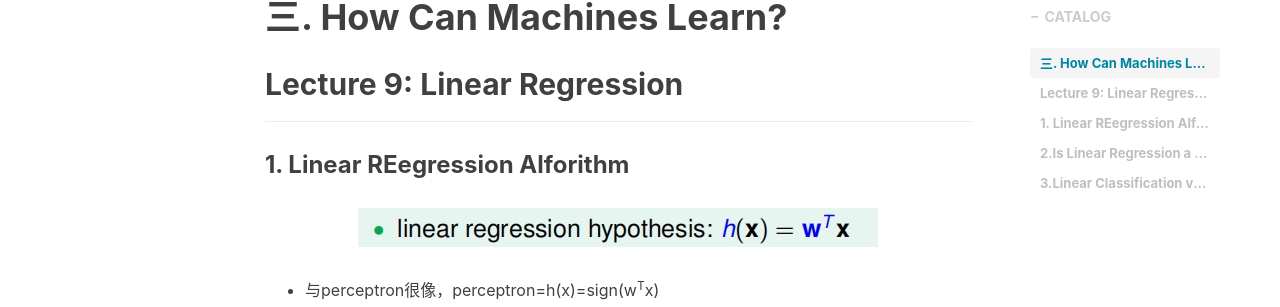
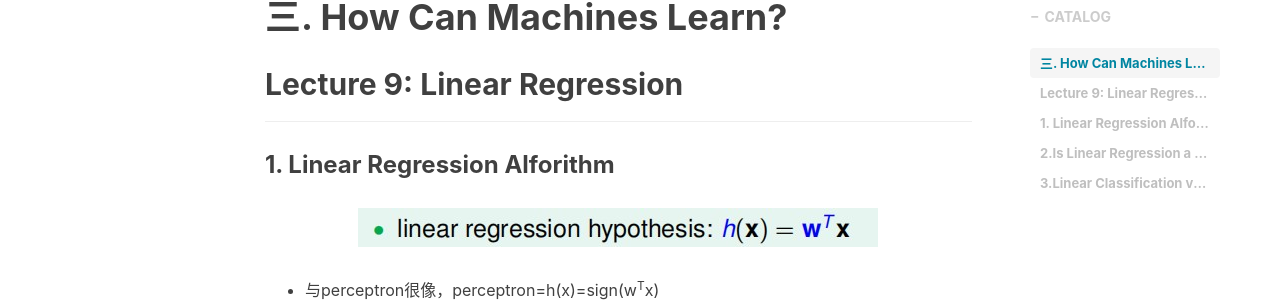
Before and after one commit to btyzkelili/btyzkelili.github.io, a Jekyll site: the page built from _posts/2019-06-08-linxuantian-jishi-9.md, in a window 1280 px wide and 900 px high, scrolled down 424 px. Shown: the part 145-452 px from the top of the window. Built offline with Jekyll 4.4.1, drawn with Linux system fonts in a browser that asks for light colours; nearby versions of some CDN libraries; comment, search, counter and statistics services are not loaded; some of the changed text lies outside the part shown.

Commit message:
Update 2019-06-08-linxuantian-jishi-9.md

```diff
--- a/_posts/2019-06-08-linxuantian-jishi-9.md
+++ b/_posts/2019-06-08-linxuantian-jishi-9.md
@@ -13,7 +13,7 @@
 # 三. How Can Machines Learn?
 ## Lecture 9: Linear Regression
 ---
-### 1. Linear REegression Alforithm
+### 1. Linear Regression Alforithm
 ![](/img/linxuant-jishi/9-1.jpg)
 * 与perceptron很像，perceptron=h(x)=sign(w<sup>T</sup>x)
 ![](/img/linxuant-jishi/9-2.jpg)
@@ -29,7 +29,7 @@
 * 当X<sup>T</sup>X可逆时称为pseudo-inserse矩阵X<sup>+</sup>,大部分情况下X<sup>T</sup>X都是可逆的，因为N>>d+1(?)，不可逆时，用其他方式定义X<sup>+</sup>
 ![](/img/linxuant-jishi/9-10.jpg)
 ### 2.Is Linear Regression a 'Learning Alforithm'?
-* 用以w<sub>LIN</sub>为参数的线性方程对原始数据做预测,可以得到拟合值y^=Xw<sub>LIN</sub>=XX†y。称H=XX†为Hat Matrix，帽子矩阵，因为H为 y带上了帽子，成为y^。
+* 用以w<sub>LIN</sub>为参数的线性方程对原始数据做预测,可以得到拟合值y^=Xw<sub>LIN</sub>=XX<sup>†</sup>y。称H=XX<sup>†</sup>为Hat Matrix，帽子矩阵，因为H为 y带上了帽子，成为y^。
 ![](/img/linxuant-jishi/9-11.jpg)
 * 这张图展示的是在N维实数空间R<sup>N</sup>中，注意这里是N=数据笔数， y中包含所有真实值，y^中包含所有预测值，与之前讲的输入空间是d+1维是不一样的(?)。X中包含d+1个column(?)
 * y^=Xw<sub>LIN</sub>是X的一个线性组合,X中每个column对应R<sup>N</sup>下的一个向量，共有d+1个这样的向量，因此y^在这d+1个向量所构成的 span(平面)上。
```
